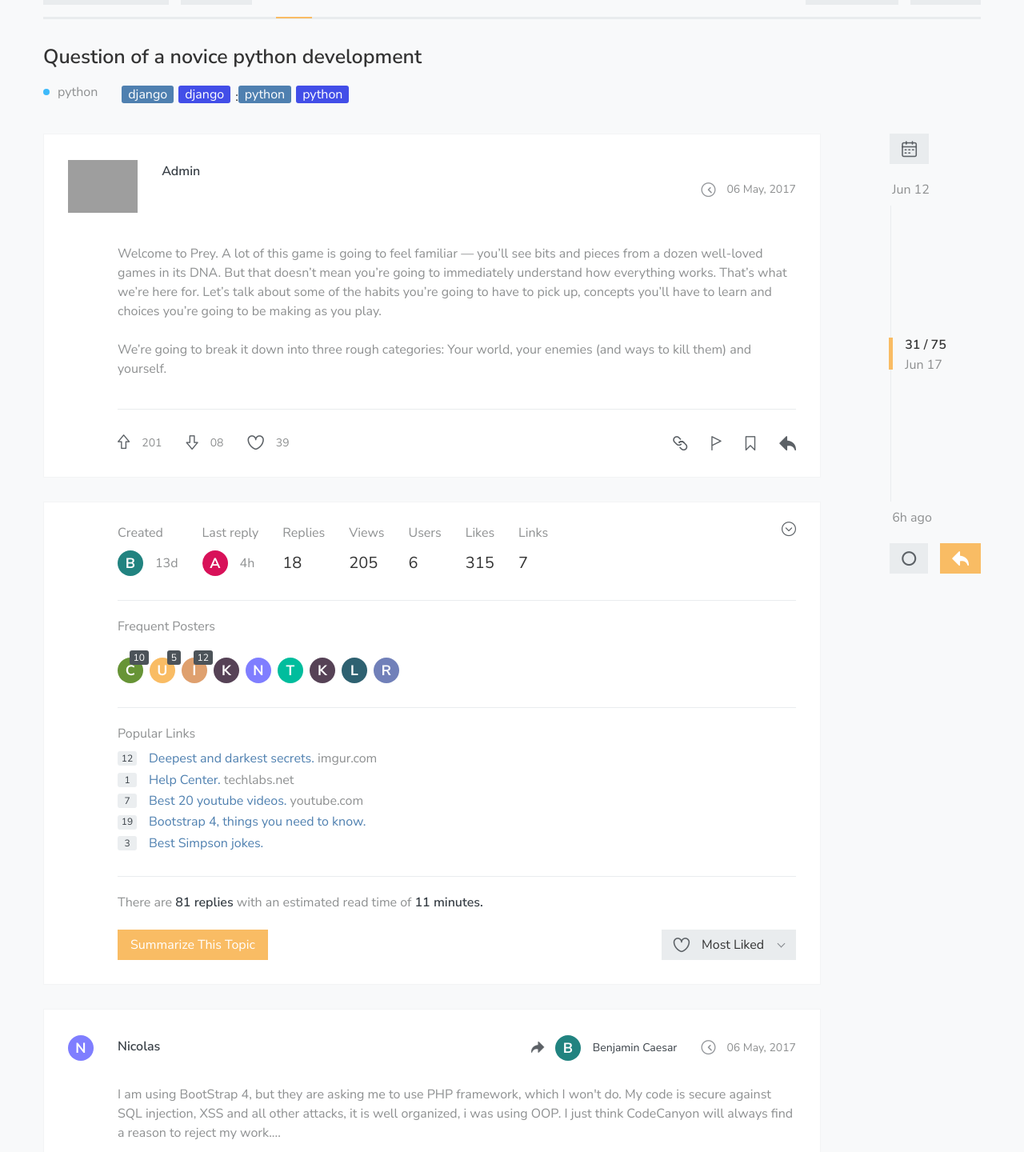
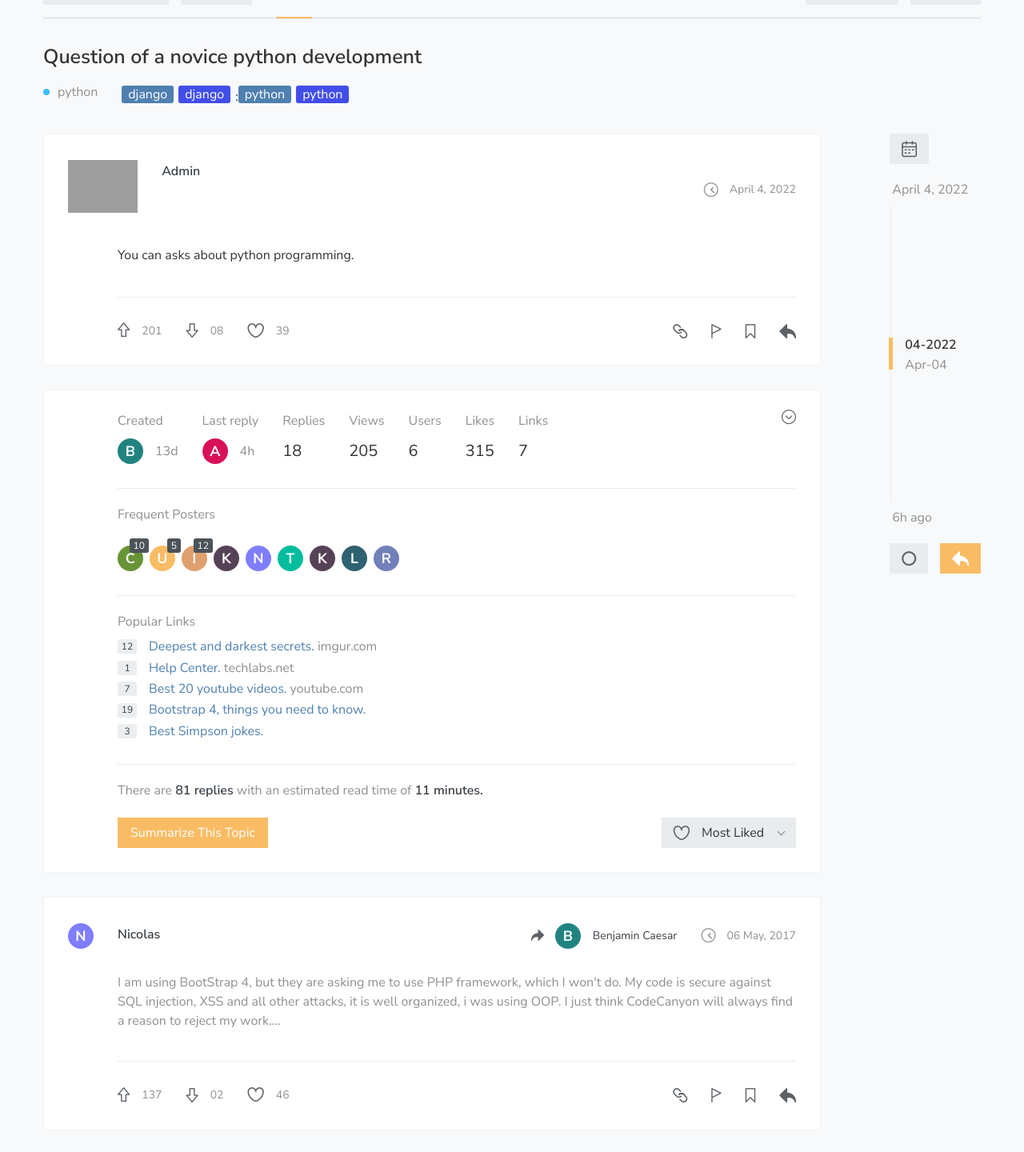
Before and after one commit to Ioann55007/new_projects, a Django app: template programming_project/forum/templates/search_results.html in a window 1280 px wide. Shown: the part 153-1593 px from the top of the page at 80% size. Run offline with Django 4.2, Linux system fonts and the light colour scheme; the template is opened without the code that fills it: values that come from a table or form of the project are taken from there, others are empty; data comes from the database, SQL or seed files in the repository; both versions use the stored data as it was after the commit; parts of the project's set-up code (start-up, migrations or seed data) failed here and were passed over; some libraries are stand-ins or nearby versions; some web fonts are replaced; grey boxes are pictures that could not be loaded.

Commit message:
date in search_results

```diff
--- a/programming_project/forum/templates/search_results.html
+++ b/programming_project/forum/templates/search_results.html
@@ -319,13 +319,18 @@
                                     <div class="topic__name">
                                         <a href="#">{% for topic in object_list %}{{topic.author}}{% endfor %}</a>
                                     </div>
-                                    <div class="topic__date"><i class="icon-Watch_Later"></i>06 May, 2017</div>
+                                    {% for topic in object_list %}
+                                    <div class="topic__date"><i class="icon-Watch_Later">
+
+                                    </i>{{ topic.created }}</div>
+                                    {% endfor %}
                                 </div>
                             </div>
                             <div class="topic__content">
                                 <div class="topic__text">
-                                    <p>Welcome to Prey. A lot of this game is going to feel familiar — you’ll see bits and pieces from a dozen well-loved games in its DNA. But that doesn’t mean you’re going to immediately understand how everything works. That’s what we’re here for. Let’s talk about some of the habits you’re going to have to pick up, concepts you’ll have to learn and choices you’re going to be making as you play.</p>
-                                    <p>We’re going to break it down into three rough categories: Your world, your enemies (and ways to kill them) and yourself.</p>
+                                    {% for topic in object_list %}
+                                        {{ topic.content }}
+                                    {% endfor %}
                                 </div>
                                 <div class="topic__footer">
                                     <div class="topic__footer-likes">
@@ -754,13 +759,16 @@
                                 <a href="#" class="calendar__btn calendar__btn--c-01"><i class="icon-Calender"></i></a>
                             </div>
                             <div class="calendar__center">
-                                <div class="calendar__first">Jun 12</div>
+                               {% for topic in object_list %} <div class="calendar__first">{{ topic.created | date }}
+                            </div>{% endfor %}
+                                {% for topic in object_list %}
                                 <div class="calendar__range">
                                     <div class="calendar__current">
-                                        <p>31 / 75</p>
-                                        <span>Jun 17</span>
+                                        <p>{{ topic.created |date:"m-Y"  }}</p>
+                                        <span>{{ topic.created |date:"M-d"}}</span>
                                     </div>
                                 </div>
+                                {% endfor %}
                                 <div class="calendar__last">6h ago</div>
                             </div>
                             <div class="calendar__bottom">
```
Also changed, not shown: programming_project/db.sqlite3, programming_project/main-site/settings.py (line endings or trailing spaces).
